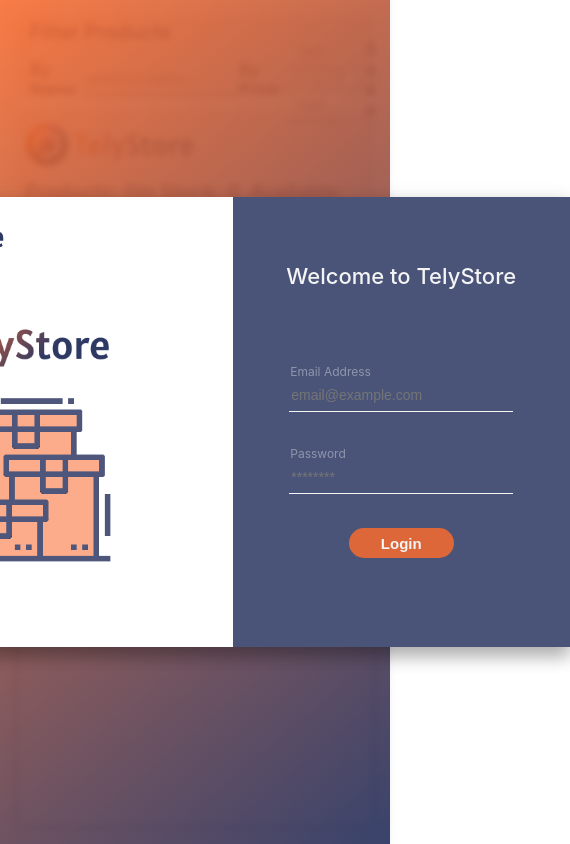
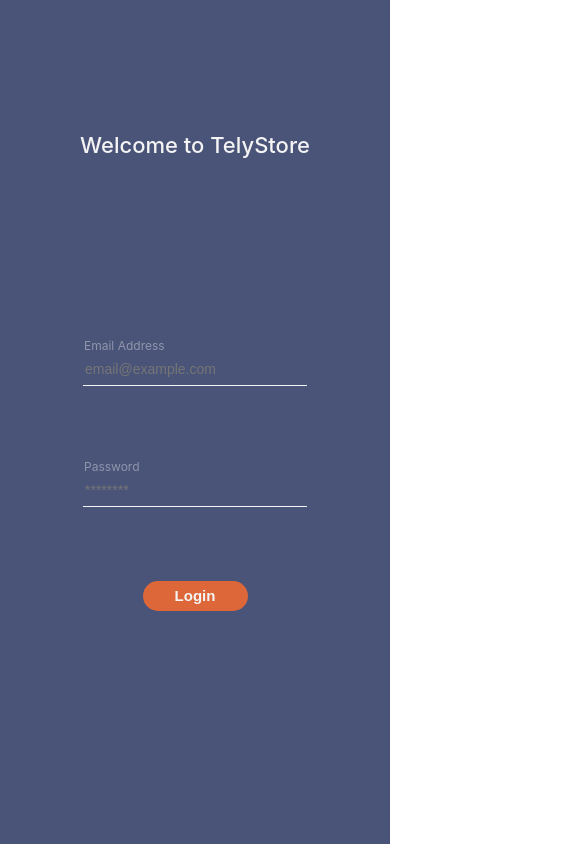
Before and after one commit to OmarAlraisi/telystore, a React (Create React App) app: page / in a window 390 px wide. Shown: the whole page, 570 px wide, since content can reach past the window. Built offline with nearby package versions, Linux system fonts and the light colour scheme.

Commit message:
Updates the auth screen to support vertical screens as well

```diff
--- a/src/modules/authentication/index.css
+++ b/src/modules/authentication/index.css
@@ -12,6 +12,7 @@
 .login--input-field--required {
   margin-bottom: 10px;
 }
+
 .warning {
   color: red;
   font-size: 12px;
@@ -135,3 +136,18 @@
   box-shadow: 0 10px 16px 0 rgba(0, 0, 0, 0.05),
     0 6px 20px 0 rgba(0, 0, 0, 0.05);
 }
+
+@media screen and (max-width: 769px) {
+  .login--card {
+    width: 100%;
+    height: 100%;
+  }
+
+  .login--card--left {
+    display: none;
+  }
+
+  .login--card--right {
+    width: 100%;
+  }
+}
```
